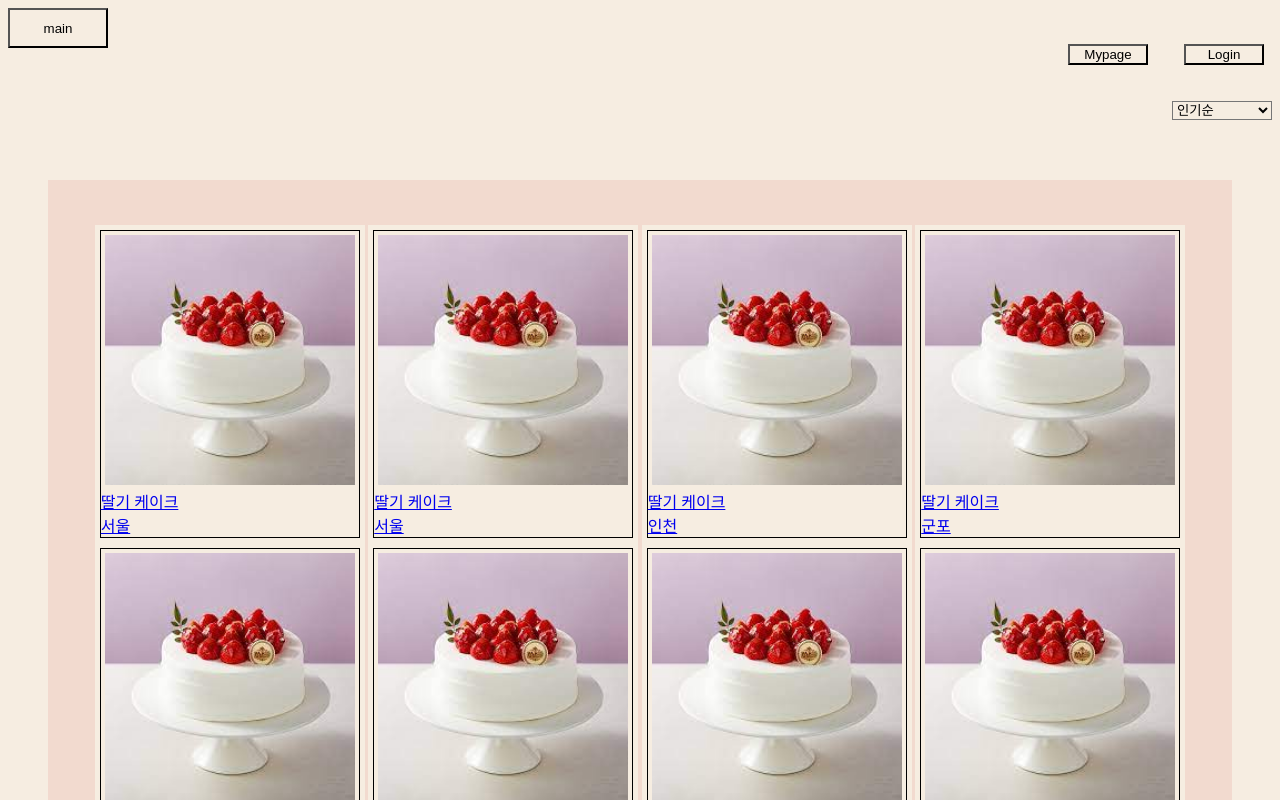
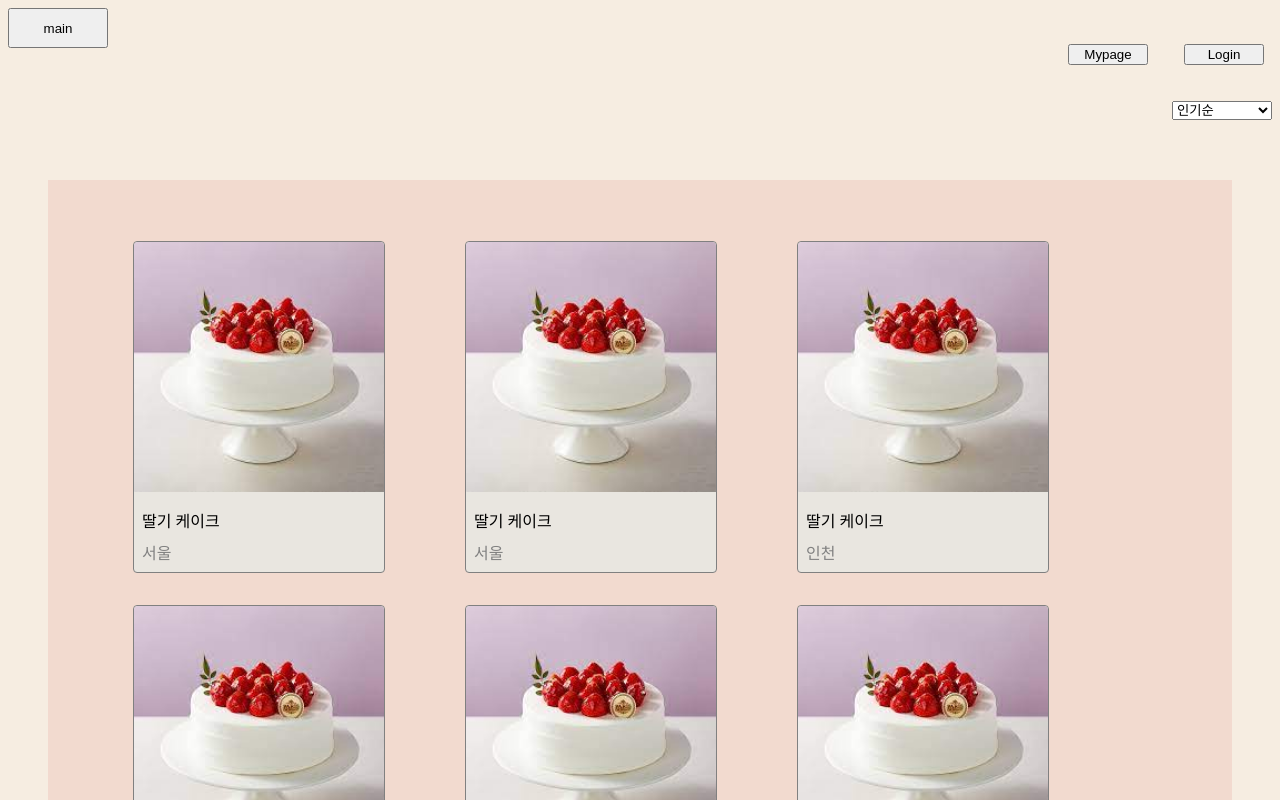
Before and after one commit to YunmiAndFriends/cake_gallery, a React (Create React App) app in the folder front/: page /AllGallery in a window 1280 px wide. Shown: the top 800 px of the page. Built offline with nearby package versions, Linux system fonts and the light colour scheme.

Commit message:
feat: 갤러리 정렬 변경

```diff
--- a/front/public/index.html
+++ b/front/public/index.html
@@ -26,7 +26,7 @@
     -->
     <title>React App</title>
     <style>
-      * {
+      body {
         background-color: #f6ede1;
       }
     </style>
--- a/front/src/pages/Gallery/Gallery.style.jsx
+++ b/front/src/pages/Gallery/Gallery.style.jsx
@@ -43,20 +43,15 @@ const Store = styled.div`
 `;
 
 const StoreGalleryContainer = styled.div`
-	/* display: flex; */
-	/* justify-content: flex-start; */
-	/* flex-wrap: wrap; */
+	display: flex;
+	justify-content: flex-start;
+	flex-wrap: wrap;
 
 	width: -webkit-fill-available;
 	margin: 40px;
 	padding: 45px;
-	display: grid;
-	grid-template-rows: 1fr;
-	grid-template-columns: 1fr 1fr 1fr 1fr;
 	background-color: #ca282818;
-	justify-content: center;
 	align-items: center;
-	justify-items: center;
 `;
 
 export {
--- a/front/src/pages/Gallery/SelectedStoreGallery.jsx
+++ b/front/src/pages/Gallery/SelectedStoreGallery.jsx
@@ -4,7 +4,7 @@ import { Link } from 'react-router-dom';
 
 const SelectedStoreGallery = ({ id, name, thumbnail, content }) => {
 	return (
-		<Link to="/Store">
+		<Link style={{ textDecoration: 'none', color: 'black' }} to="/Store">
 			<StoreGalleryWrap>
 				<ThumbnailImg src={thumbnail} />
 				<Storename>{name}</Storename>
--- a/front/src/pages/Gallery/SelectedStoreGallery.style.jsx
+++ b/front/src/pages/Gallery/SelectedStoreGallery.style.jsx
@@ -1,10 +1,12 @@
 import styled from 'styled-components';
 
 const StoreGalleryWrap = styled.div`
-	border: 1px solid black;
+	border: 1px solid gray;
+	border-radius: 4px;
+	background-color: #e7eae6c6;
 	display: flex;
 	flex-direction: column;
-	margin: 5px;
+	margin: 16px 40px;
 	height: 100%;
 	justify-content: space-around;
 	align-items: flex-start;
@@ -13,15 +15,16 @@ const StoreGalleryWrap = styled.div`
 const ThumbnailImg = styled.img`
 	width: -webkit-fill-available;
 	height: 250px;
-	margin: 4px;
+	border-radius: 4px 4px 0 0;
 `;
 
 const Storename = styled.div`
-	-webkit-text-decoration-line: none;
+	padding: 16px 8px 8px 8px;
 `;
 
 const Storeinfo = styled.div`
-	text-decoration-line: none;
+	padding: 0 0 8px 8px;
+	color: gray;
 `;
 
 export { StoreGalleryWrap, ThumbnailImg, Storename, Storeinfo };
--- a/front/src/pages/Gallery/StoreGallery.style.jsx
+++ b/front/src/pages/Gallery/StoreGallery.style.jsx
@@ -3,18 +3,14 @@ import styled from 'styled-components';
 const Container = styled.div`
 	display: flex;
 	flex-direction: column;
-	height: 90vh;
-	background-color: #f6ede1;
+
+	justify-content: flex-start;
+	flex-wrap: wrap;
 	width: -webkit-fill-available;
-	margin: 50px;
-	padding: 40px;
-	display: grid;
-	grid-template-rows: 1fr;
-	grid-template-columns: 1fr 1fr 1fr 1fr;
+	margin: 40px;
+	padding: 45px;
 	background-color: #ca282818;
-	justify-content: center;
 	align-items: center;
-	justify-items: center;
 `;
 
 export { Container };
```
